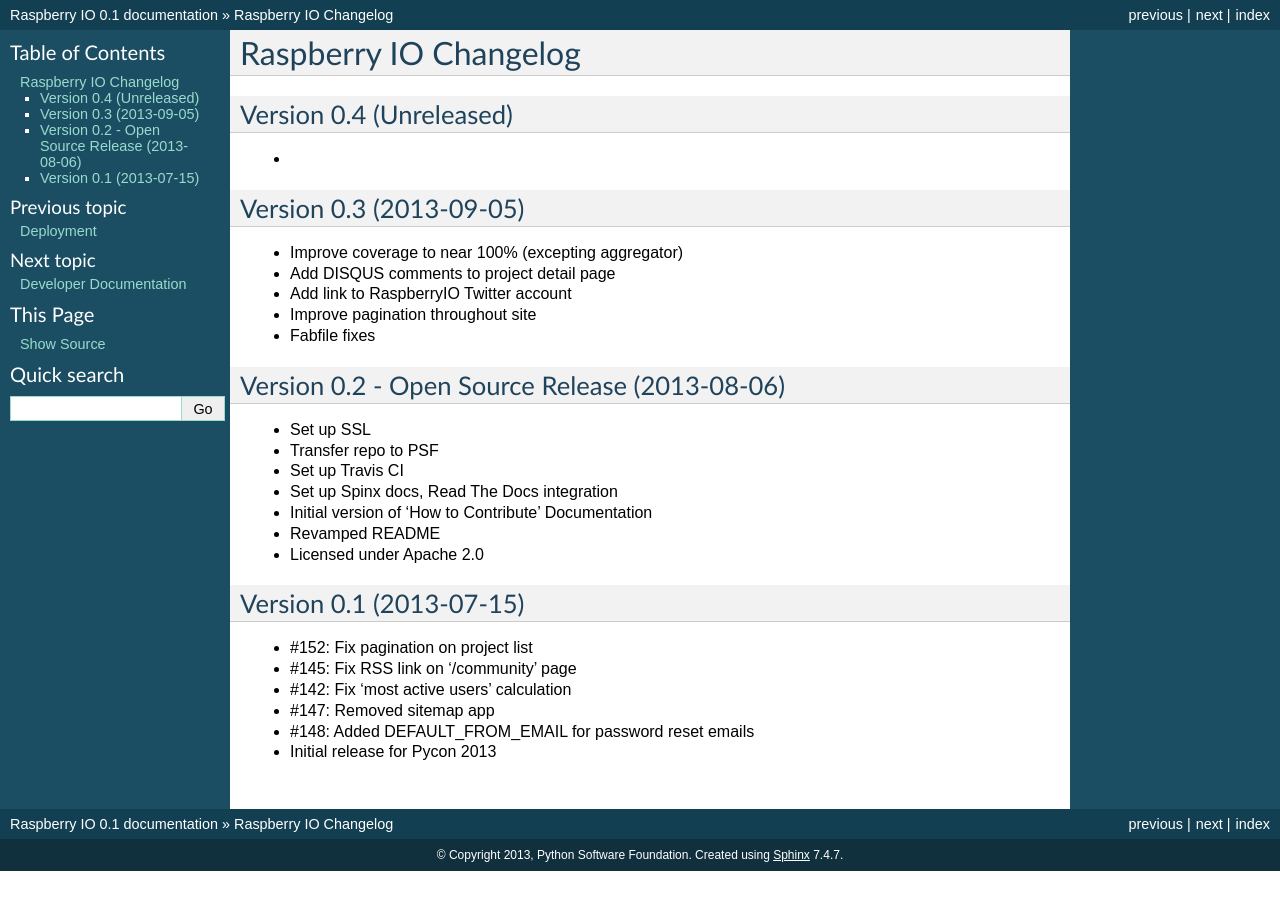
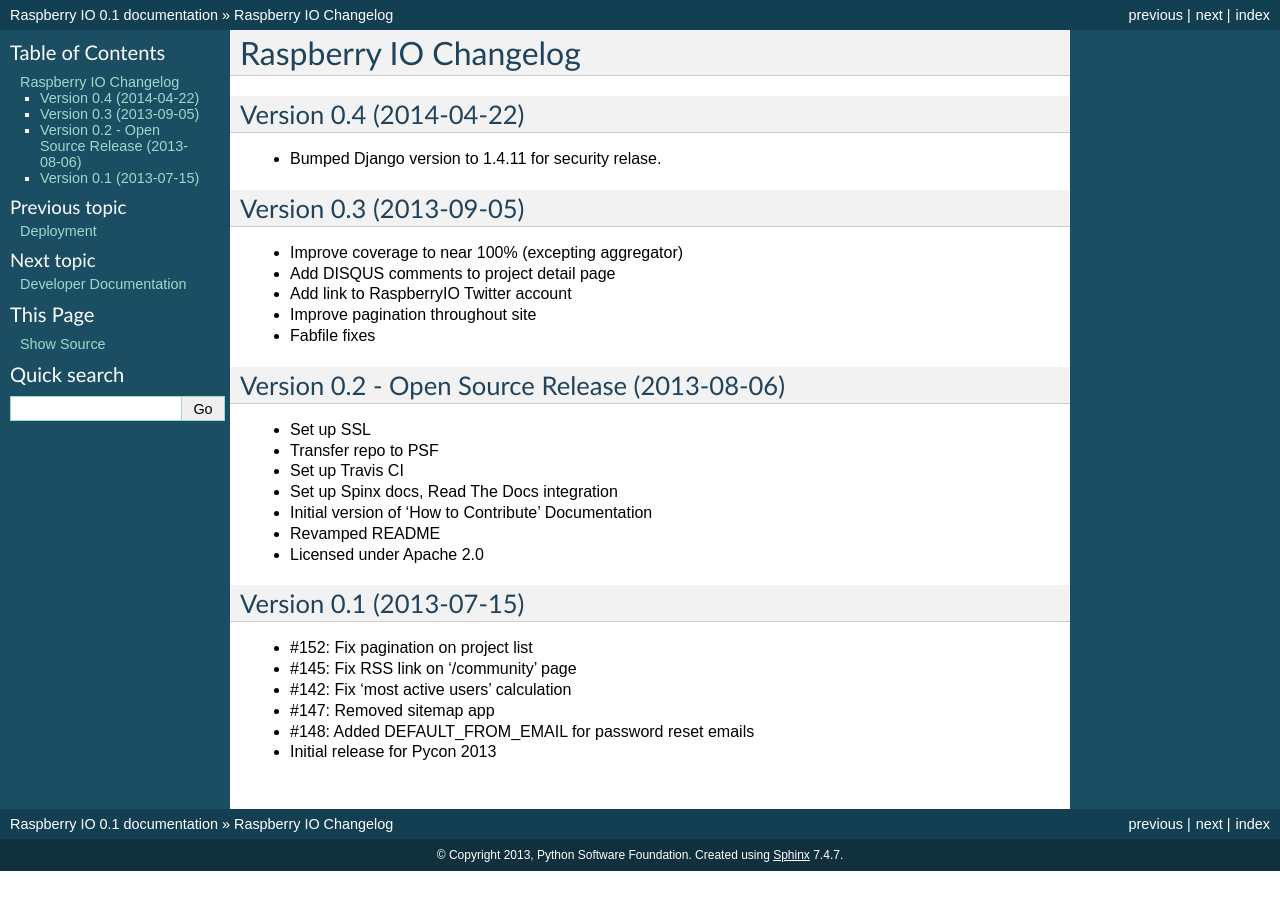
Before and after one commit to python/raspberryio, a Sphinx documentation site: the page built from docs/CHANGELOG.rst, in a window 1280 px wide. Built offline with Sphinx 7.4.7, drawn with Linux system fonts in a browser that asks for light colours.

Commit message:
Added details about version 0.4 to changelog

```diff
--- a/docs/CHANGELOG.rst
+++ b/docs/CHANGELOG.rst
@@ -1,10 +1,10 @@
 Raspberry IO Changelog
 ======================
 
-Version 0.4 (Unreleased)
+Version 0.4 (2014-04-22)
 ------------------------
 
-*
+* Bumped Django version to 1.4.11 for security relase.
 
 
 Version 0.3 (2013-09-05)
```
